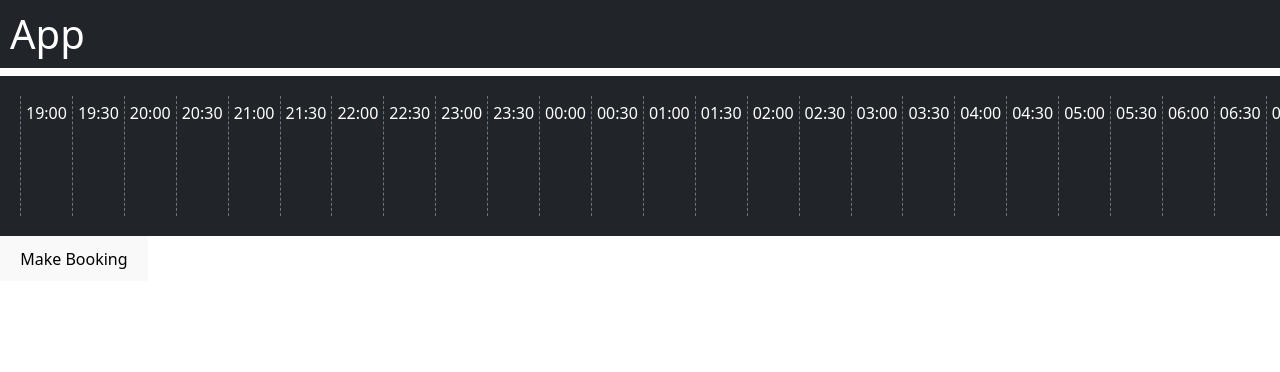
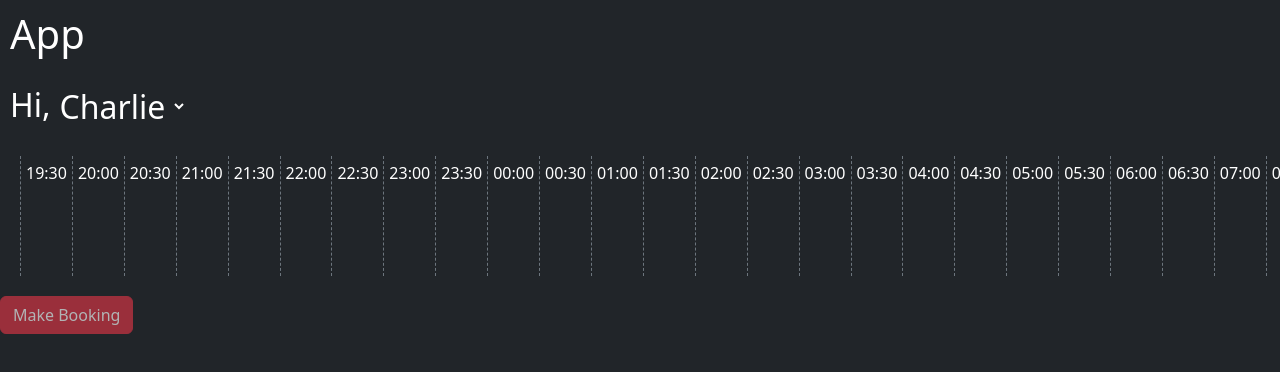
Before and after one commit to MiniMinnoww/Scheduler, a React (Vite) app: page / in a window 1280 px wide. Shown: the top 372 px of the page. Built offline with nearby package versions, Linux system fonts and the light colour scheme; no server answers.

Commit message:
More frontend work but somehow didn't really do much...

```diff
--- /dev/null
+++ b/src/components/BookingDisplay.tsx
@@ -0,0 +1,9 @@
+function BookingDisplay() {
+  return (
+    <div>
+      <p>You have a booking at HH:MM on DAY</p>
+    </div>
+  )
+}
+
+export default BookingDisplay
--- /dev/null
+++ b/src/components/Greeting.tsx
@@ -0,0 +1,32 @@
+import "../style/greeting.css"
+import {forwardRef, useImperativeHandle, useState} from "react";
+
+export interface GreetingHandle {
+  getUsername: () => string
+}
+const Greeting = forwardRef<GreetingHandle, object>( ({}, ref) => {
+  const [selectedUser, setSelectedUser] = useState("charlie")
+
+  const handles = () => {
+    return {
+      getUsername: () => selectedUser
+    }
+  }
+
+  useImperativeHandle(ref, handles);
+
+  return (
+    <div id="greeting-container">
+      <h1>Hi, </h1>
+      <select
+        value={selectedUser}
+        onChange={e => setSelectedUser(e.target.value)}
+      >
+        <option value="charlie">Charlie</option>
+        <option value="james">James</option>
+      </select>
+    </div>
+  )
+})
+
+export default Greeting
--- /dev/null
+++ b/src/components/MakeBookingButton.tsx
@@ -0,0 +1,18 @@
+interface MakeBookingButtonProps {
+  isValidBooking: boolean;
+  callback: () => void;
+}
+
+function MakeBookingButton({isValidBooking, callback}: MakeBookingButtonProps) {
+  return (
+    <button
+      type="submit"
+      className={isValidBooking ? "btn btn-success" : "btn btn-danger"}
+      disabled={!isValidBooking}
+      onClick={callback}>
+    Make Booking
+    </button>
+  )
+}
+
+export default MakeBookingButton
--- a/src/components/Timeline/Timeline.tsx
+++ b/src/components/Timeline/Timeline.tsx
@@ -2,32 +2,57 @@ import {useEffect, useImperativeHandle, useRef, useState} from "react";
 import "../../util/Extensions"
 import TimelineChunk, {type TimelineChunkHandle} from "./TimelineChunk.tsx";
 import { forwardRef } from "react";
+import '../../style/timeline.css';
 
-const MAX_TIME_STEPS: number = 48
+const MAX_TIME_STEPS: number = 96
 const TIME_STEP: number = 0.5 // Half an hour
 
 export interface TimelineHandle {
   getAvailableChunks(): Date[]
 }
 
-const Timeline = forwardRef<TimelineHandle, object>((_props, ref) => {
+interface TimelineProps {
+  readonly: boolean
+  onSelectionChange: (v: boolean[]) => void;
+}
+
+const Timeline = forwardRef<TimelineHandle, TimelineProps>(({readonly, onSelectionChange}, ref) => {
   const [times, setTimes] = useState<Date[]>([])
   const [isMouseDown, setIsMouseDown] = useState(false)
+
+  const [selectedChunks, setSelectedChunks] = useState<boolean[]>(() =>
+    Array(MAX_TIME_STEPS).fill(false)
+  );
 
   const chunkRefs = useRef<TimelineChunkHandle[]>([]);
 
   useImperativeHandle(ref, () => ({
-      getAvailableChunks: () => chunkRefs.current.filter((chunk) => chunk.isSelected()).map((chunk) => chunk.getDate())
-    }));
+    getAvailableChunks: () =>
+      times
+        .filter((_, i) => selectedChunks[i])
+        .map((t) => t)
+  }));
+
+  const updateSelection = (index: number, value: boolean) => {
+    setSelectedChunks(prev => {
+      const updated = [...prev]
+      updated[index] = value
+
+      // Call parent with correct data immediately
+      onSelectionChange(updated)
+
+      return updated
+    })
+  }
 
   useEffect(() => {
     const allHours = []
     for (let i = 0; i < MAX_TIME_STEPS; i++) {
-      allHours.push(new Date().floorToHalfHour().addHours(TIME_STEP * i))
+      allHours.push(new Date().ceilToHalfHour().addHours(TIME_STEP * i))
     }
+    setTimes(allHours)
 
-    // eslint-disable-next-line react-hooks/set-state-in-effect
-    setTimes(allHours)
+    if (readonly) return;
 
     const handleMouseDown = () => setIsMouseDown(true);
     const handleMouseUp = () => setIsMouseDown(false);
@@ -39,15 +64,18 @@ const Timeline = forwardRef<TimelineHandle, object>((_props, ref) => {
       document.removeEventListener("mousedown", handleMouseDown);
       document.removeEventListener("mouseup", handleMouseUp);
     };
-  }, [])
+  }, [readonly])
 
   return (
     <div className="timeline-container bg-dark text-white">
       {times.map((time, i) => (
         <TimelineChunk
-          key={time.toLocaleTimeString()}
+          key={i}
           time={time}
-          mouseData={{"isMouseDown": isMouseDown}}
+          mouseData={{isMouseDown}}
+          readonly={readonly}
+          selected={selectedChunks[i]}
+          setSelected={(v) => updateSelection(i, v)}
           ref={el => (chunkRefs.current[i] = el!)}
         />
       ))}
@@ -55,4 +83,5 @@ const Timeline = forwardRef<TimelineHandle, object>((_props, ref) => {
   )
 })
 
+
 export default Timeline
--- a/src/components/Timeline/TimelineChunk.tsx
+++ b/src/components/Timeline/TimelineChunk.tsx
@@ -1,6 +1,6 @@
 import "../../util/Extensions"
 import TimelineSelectableChunk from "./TimelineSelectableChunk.tsx";
-import {forwardRef, useImperativeHandle, useState} from "react";
+import {forwardRef, useImperativeHandle} from "react";
 
 interface MouseData {
   isMouseDown: boolean
@@ -14,15 +14,17 @@ export interface TimelineChunkHandle {
 interface TimelineChunkProps {
   time: Date
   mouseData: MouseData
+  readonly: boolean
+  selected: boolean
+  setSelected: (b: boolean) => void;
 }
 
-const TimelineChunk = forwardRef<TimelineChunkHandle, TimelineChunkProps>(({time, mouseData}, ref) => {
-  const [selected, setSelected] = useState(false)
+const TimelineChunk = forwardRef<TimelineChunkHandle, TimelineChunkProps>(({time, mouseData, readonly, selected, setSelected}, ref) => {
 
   useImperativeHandle(ref, () => ({
-      isSelected: () => selected,
-      getDate: () => time
-    }));
+    isSelected: () => selected,
+    getDate: () => time
+  }));
 
   return (
     <div className="timeline-chunk bg-dark">
@@ -30,10 +32,15 @@ const TimelineChunk = forwardRef<TimelineChunkHandle, TimelineChunkProps>(({time
         {time.formatHoursMinutes()}
       </div>
 
-      <TimelineSelectableChunk mouseDown={mouseData.isMouseDown} selected={selected} setSelected={setSelected}/>
+      <TimelineSelectableChunk
+        mouseDown={mouseData.isMouseDown}
+        selected={selected}
+        setSelected={v => { setSelected(v); }}
+        readonly={readonly}
+      />
     </div>
-
   )
 })
 
+
 export default TimelineChunk
--- a/src/components/Timeline/TimelineSelectableChunk.tsx
+++ b/src/components/Timeline/TimelineSelectableChunk.tsx
@@ -1,27 +1,33 @@
-import {type Dispatch, type SetStateAction} from "react";
 
 interface TimelineSelectableChunkProps {
   mouseDown: boolean;
   selected: boolean;
-  setSelected: Dispatch<SetStateAction<boolean>>;
+  setSelected: (a: boolean) => void;
+  readonly: boolean;
 }
 
-const TimelineSelectableChunk = ({ mouseDown, selected, setSelected }: TimelineSelectableChunkProps) => {
+const TimelineSelectableChunk = ({ mouseDown, selected, setSelected, readonly }: TimelineSelectableChunkProps) => {
   const toggle = () => setSelected(!selected);
+
+  const onclick = () => {
+    if (!readonly) toggle()
+  }
+
+  const onMouseEnter = () => {
+    if (mouseDown && !readonly) toggle();
+  }
+
+  const onMouseDown = () => {
+    if (!readonly) toggle()
+  }
 
   return (
     <div
       className={selected ? "selectable-chunk active" : "selectable-chunk inactive"}
-      onClick={toggle}
-      onMouseEnter={() => {
-        if (mouseDown) toggle();
-      }}
-      onMouseDown={() => {
-        toggle()
-      }}
-      onClickCapture={() => {
-        toggle()
-      }}
+      onClick={onclick}
+      onMouseEnter={onMouseEnter}
+      onMouseDown={onMouseDown}
+      onClickCapture={onclick}
     />
   );
 };
--- a/src/pages/App.tsx
+++ b/src/pages/App.tsx
@@ -1,43 +1,104 @@
 import 'bootstrap/dist/css/bootstrap.min.css';
 import '../style/colors.css';
 import '../style/style.css';
-import '../style/timeline.css';
+import '../style/greeting.css';
 
 import TitleBar from "../components/Titlebar.tsx";
-import Timeline, {type TimelineHandle} from "../components/Timeline/Timeline.tsx";
-import {useRef} from "react";
+import Timeline, { type TimelineHandle } from "../components/Timeline/Timeline.tsx";
+import { useEffect, useRef, useState } from "react";
+import Greeting, {type GreetingHandle} from "../components/Greeting.tsx";
+import BookingDisplay from "../components/BookingDisplay.tsx";
+import MakeBookingButton from "../components/MakeBookingButton.tsx";
 
-function MakeBookingPage() {
+
+interface HasFutureBookingResponse {
+  result: boolean
+  error: string
+}
+
+interface UserBooking {
+  id: number
+  username: string
+  startDatetime: Date
+  duration: number
+}
+
+function App() {
+  // Reference to the UI timeline object
   const timelineRef = useRef<TimelineHandle>(null)
 
+  const [hasBooking, setHasBooking] = useState(false)
+  const [userBooking, setUserBooking] = useState<UserBooking | null>(null)
+
+  const [hasInputtedTimes, setHasInputtedTimes] = useState(false)
+
+  const onSelectionChange = (selection: boolean[]) =>
+    setHasInputtedTimes(selection.some(s => s))
+
+  const usernameRef = useRef<GreetingHandle>(null)
+
+  const getUsername = () => usernameRef.current ? usernameRef.current.getUsername() : ""
+
+  useEffect(() => {
+    fetch("http://localhost:5000/api/user-has-future-booking")
+      .then(async res => {
+        const json: HasFutureBookingResponse = await res.json()
+        setHasBooking(json.result)
+      })
+
+    fetch(`http://localhost:5000/api/get-user-booking/?username=${getUsername()}`)
+      .then(async res => {
+        const json: UserBooking = await res.json()
+        setUserBooking(json)
+      })
+  })
+
+  const confirmBooking = () => {
+    // TODO: implement
+  }
+
   const makeBooking = () => {
-    if (!timelineRef.current) return
+    if (!timelineRef.current)
+      return
+
+    console.log(getUsername())
 
     fetch("http://localhost:5000/api/send_booking_request", {
       method: "POST",
-      headers: {'Content-Type': 'application/json'},
+      headers: { 'Content-Type': 'application/json' },
       body: JSON.stringify({
         times: timelineRef.current.getAvailableChunks(),
-        name: "chArlIe",
-        hasDryer: false,
+        username: getUsername(),
         duration: 1.5
       })
-    }).then(res => {
-      console.log("Booking made", res);
-    });
+    }).then(async res => {
+      const json = await res.json()
+      const ok = confirm(`Booking at XX:XX?`)
+      if (ok) confirmBooking()
+    })
   }
 
   return (
     <>
-      <TitleBar/>
-      <Timeline ref={timelineRef}/>
+      <TitleBar />
+      <Greeting ref={usernameRef}/>
 
-      <form action={makeBooking}>
-        <button type="submit">Make Booking</button>
-      </form>
+      {hasBooking && <BookingDisplay />}
 
+      <Timeline
+        ref={timelineRef}
+        readonly={hasBooking}
+        onSelectionChange={onSelectionChange}
+      />
+
+      {!hasBooking &&
+        <MakeBookingButton
+          isValidBooking={hasInputtedTimes}
+          callback={makeBooking}
+        />
+      }
     </>
   )
 }
 
-export default MakeBookingPage
+export default App
--- /dev/null
+++ b/src/style/greeting.css
@@ -0,0 +1,19 @@
+#greeting-container {
+    display: flex;
+    flex-direction: row;
+    height: 60px;
+}
+
+#greeting-container > * {
+    background-color: var(--bs-dark);
+    color: var(--bs-white);
+    font-size: xx-large;
+    height: 100%;
+    border: 0;
+    font-weight: normal;
+    padding-right: 5px;
+}
+
+#greeting-container > select > option {
+    font-size: medium;
+}
--- a/src/style/style.css
+++ b/src/style/style.css
@@ -1,3 +1,8 @@
 h1 {
     padding: 10px;
 }
+
+* {
+    background-color: var(--bs-dark);
+    color: var(--bs-white);
+}
--- a/src/util/Extensions.ts
+++ b/src/util/Extensions.ts
@@ -1,7 +1,7 @@
 declare global {
   interface Date {
     addHours(h: number): Date;
-    floorToHalfHour(): Date;
+    ceilToHalfHour(): Date;
     formatHoursMinutes(): string;
   }
 }
@@ -11,8 +11,8 @@ Date.prototype.addHours = function(hours) {
   return this;
 }
 
-Date.prototype.floorToHalfHour = function() {
-  this.setMinutes(this.getMinutes() >= 30 ? 30 : 0, 0, 0)
+Date.prototype.ceilToHalfHour = function() {
+  this.setMinutes(this.getMinutes() <= 30 ? 30 : 60, 0, 0)
   return this;
 }
 
```
Also changed, not shown: src/style/timeline.css (+8 -5 lines).
